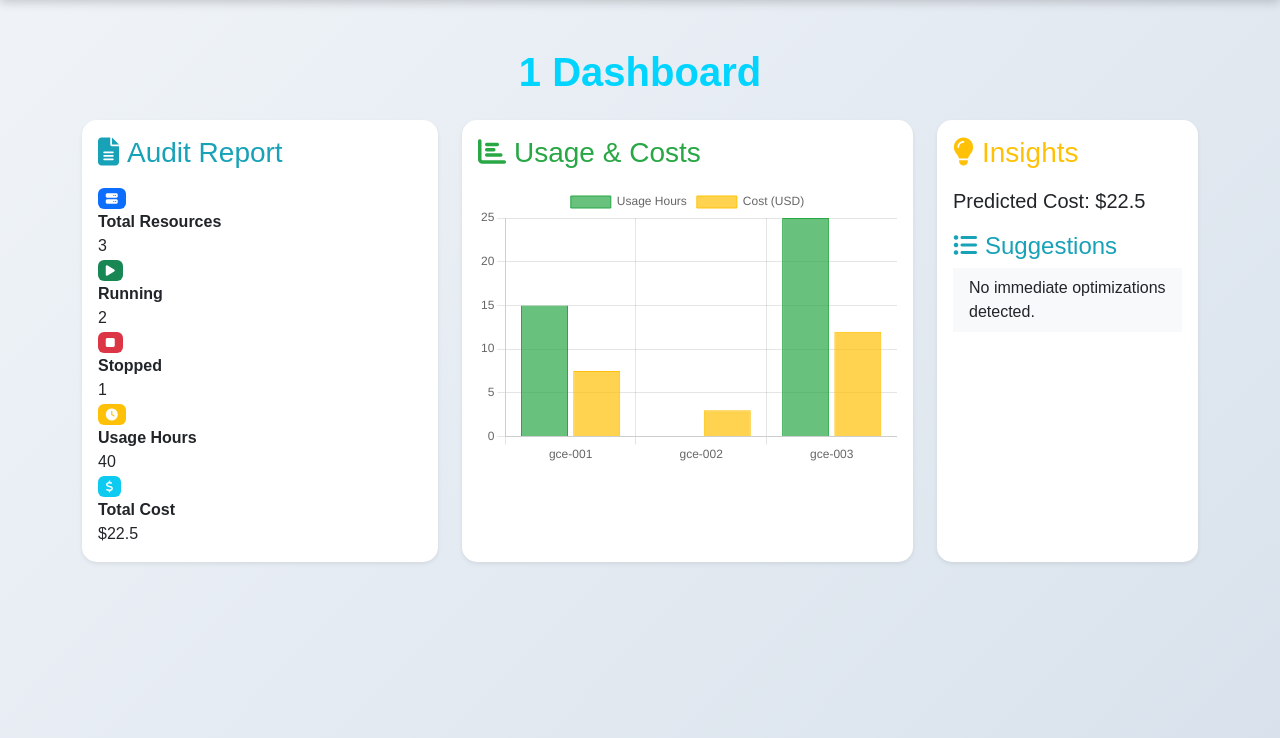
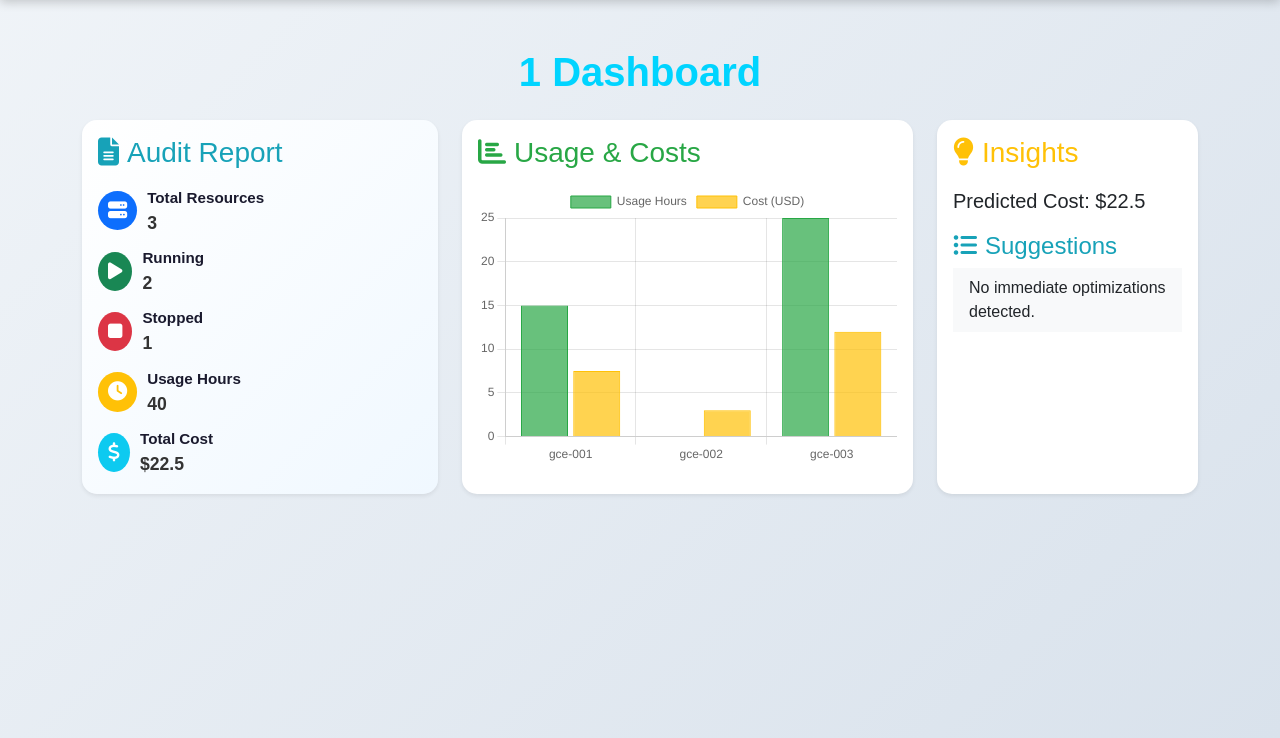
Before and after one commit to Niraj-Ramnani/CostNova, a Flask app: page /dashboard in a window 1280 px wide. Shown: the part 62-800 px from the top of the page. Run offline with Flask 3, Linux system fonts and the light colour scheme; the visitor is signed in with stand-in values (Sample User, id 1).

Commit message:
home page was updated

```diff
--- a/static/style.css
+++ b/static/style.css
@@ -60,3 +60,44 @@ body {
     margin-bottom: 5px;
     border-radius: 10px;
 }
+
+
+
+/* Audit Report Styling */
+.audit-card {
+    background: linear-gradient(135deg, #ffffff, #f0f8ff); /* Subtle gradient for vibrancy */
+}
+
+.audit-grid {
+    display: grid;
+    grid-template-columns: 1fr; /* Single column for compactness */
+    gap: 10px; /* Tight spacing between items */
+}
+
+.audit-item {
+    display: flex;
+    align-items: center;
+    gap: 10px; /* Space between badge and text */
+}
+
+.audit-item .badge {
+    font-size: 1.2rem; /* Larger icon size */
+    padding: 10px; /* Circular badge padding */
+    border-radius: 50%; /* Round badges */
+    color: white; /* White icons */
+}
+
+.audit-item div {
+    flex-grow: 1; /* Text takes remaining space */
+}
+
+.audit-item strong {
+    font-size: 0.95rem; /* Slightly smaller for fit */
+    color: #1a1a2e; /* Darker text for contrast */
+}
+
+.audit-item p {
+    font-size: 1.1rem; /* Bold numbers stand out */
+    font-weight: bold;
+    color: #333;
+}
```
Also changed, not shown: 1 other file.
